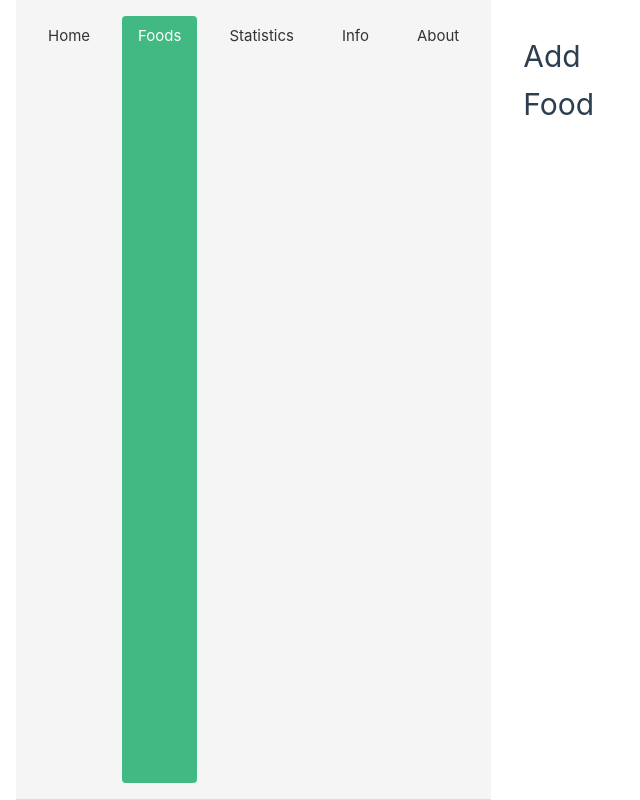
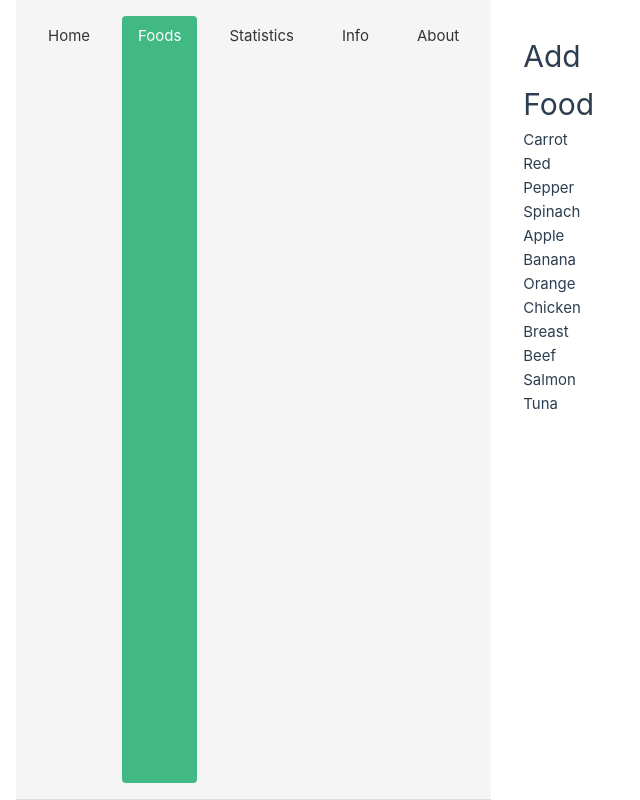
Before and after one commit to MatejHlavac/Micronutrient_Tracker, a Vue app: page /add in a window 1280 px wide. Shown: the whole page, without its empty margins (48-688 px from the left). Built offline with nearby package versions, Linux system fonts and the light colour scheme.

Commit message:
Zobrazenie zoznamu potravín
- Preklad všetkých názvov potravín v foods.json zo slovenčiny do angličtiny
- Pridanie zobrazenia zoznamu potravín v AddFoodView

```diff
--- a/src/data/foods.json
+++ b/src/data/foods.json
@@ -1,7 +1,7 @@
 [
 	{
 		"id": "carrot",
-		"name": "Mrkva",
+		"name": "Carrot",
 		"category": "vegetable",
 		"micronutrients": {
 			"vitamin_a": 5,
@@ -10,7 +10,7 @@
 	},
 	{
 		"id": "red_pepper",
-		"name": "Červená paprika",
+		"name": "Red Pepper",
 		"category": "vegetable",
 		"micronutrients": {
 			"vitamin_c": 5,
@@ -19,7 +19,7 @@
 	},
 	{
 		"id": "spinach",
-		"name": "Špenát",
+		"name": "Spinach",
 		"category": "vegetable",
 		"micronutrients": {
 			"vitamin_a": 4,
@@ -29,7 +29,7 @@
 	},
 	{
 		"id": "apple",
-		"name": "Jablko",
+		"name": "Apple",
 		"category": "fruit",
 		"micronutrients": {
 			"vitamin_c": 1,
@@ -38,7 +38,7 @@
 	},
 	{
 		"id": "banana",
-		"name": "Banán",
+		"name": "Banana",
 		"category": "fruit",
 		"micronutrients": {
 			"potassium": 3,
@@ -47,7 +47,7 @@
 	},
 	{
 		"id": "orange",
-		"name": "Pomaranč",
+		"name": "Orange",
 		"category": "fruit",
 		"micronutrients": {
 			"vitamin_c": 4
@@ -55,7 +55,7 @@
 	},
 	{
 		"id": "chicken_breast",
-		"name": "Kuracie prsia",
+		"name": "Chicken Breast",
 		"category": "meat",
 		"micronutrients": {
 			"vitamin_b12": 2,
@@ -64,7 +64,7 @@
 	},
 	{
 		"id": "beef",
-		"name": "Hovädzie mäso",
+		"name": "Beef",
 		"category": "meat",
 		"micronutrients": {
 			"iron": 4,
@@ -74,7 +74,7 @@
 	},
 	{
 		"id": "salmon",
-		"name": "Losos",
+		"name": "Salmon",
 		"category": "fish",
 		"micronutrients": {
 			"vitamin_d": 4,
@@ -83,7 +83,7 @@
 	},
 	{
 		"id": "tuna",
-		"name": "Tuniak",
+		"name": "Tuna",
 		"category": "fish",
 		"micronutrients": {
 			"vitamin_b12": 3,
--- a/src/views/AddFoodView.vue
+++ b/src/views/AddFoodView.vue
@@ -1,12 +1,26 @@
 <script>
+import foodsData from '@/data/foods.json'
+
 export default {
-    name: 'AddFoodView'
+    name: 'AddFoodView',
+
+    data() {
+        return {
+            foods: foodsData,
+        }
+    }
 }
 </script>
 
 <template>
     <div class = "add-food">
         <h1>Add Food</h1>
+
+        <div class = "foods-list">
+            <div v-for="food in foods" :key = "food.id" class = "food-item">
+                {{ food.name }}
+            </div>
+        </div>
     </div>
 
 </template>
```
